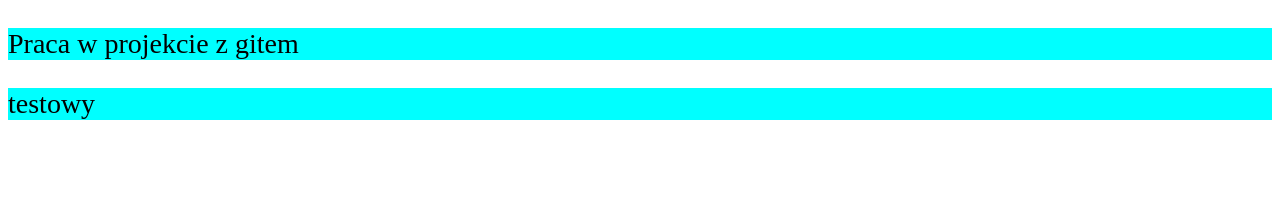
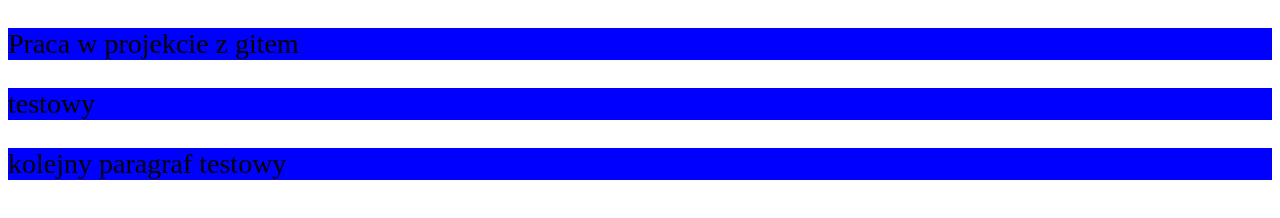
Before and after one commit to jakmaz83/git_zjazd6v2, a plain HTML site: page index.html in a window 1280 px wide. Drawn offline with Linux system fonts and the light colour scheme.

Commit message:
second commit

```diff
--- a/index.html
+++ b/index.html
@@ -10,6 +10,7 @@
 <body>
     <p>Praca w projekcie z gitem</p>
     <p>testowy </p>
+    <p>kolejny paragraf testowy</p>
 
 </body>
 </html>
--- a/style.css
+++ b/style.css
@@ -1,5 +1,5 @@
 p {
-    background-color: aqua;
+    background-color: blue;
     font-size: 28px;
 
 }
```
